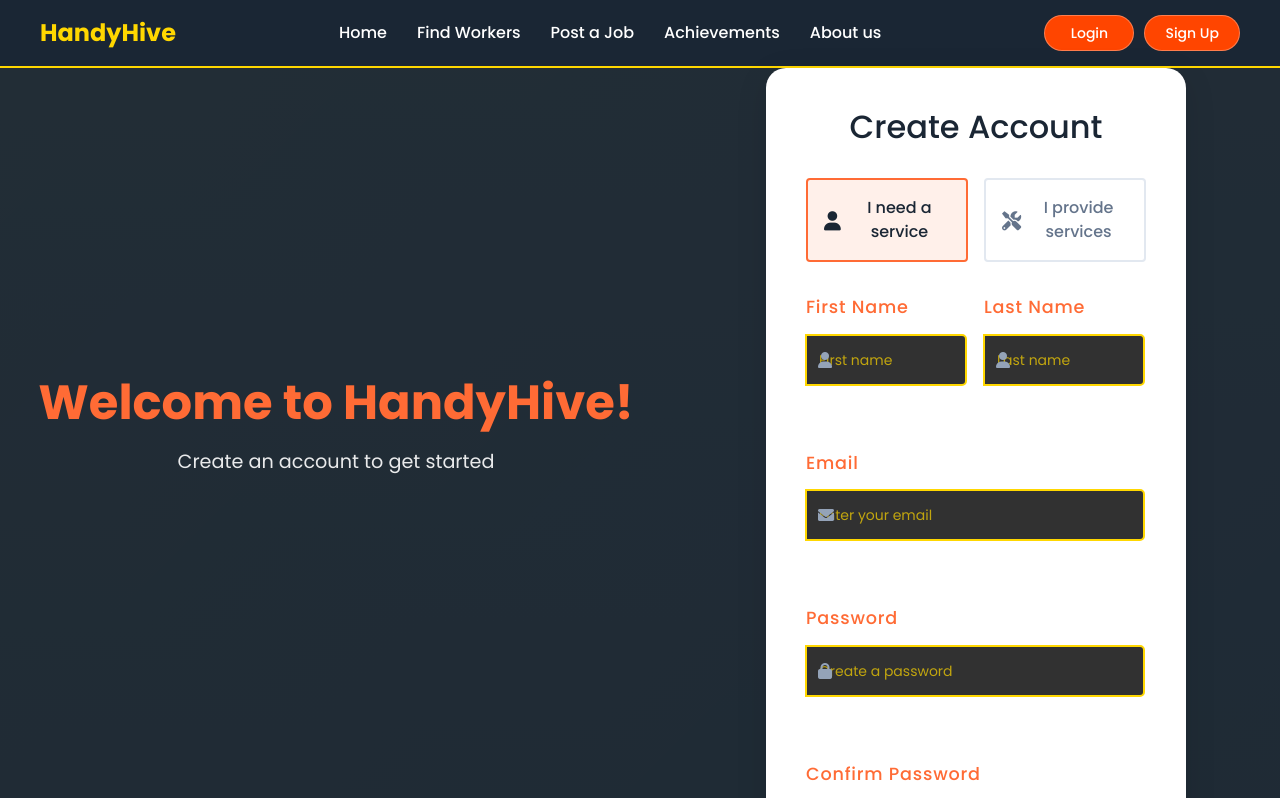
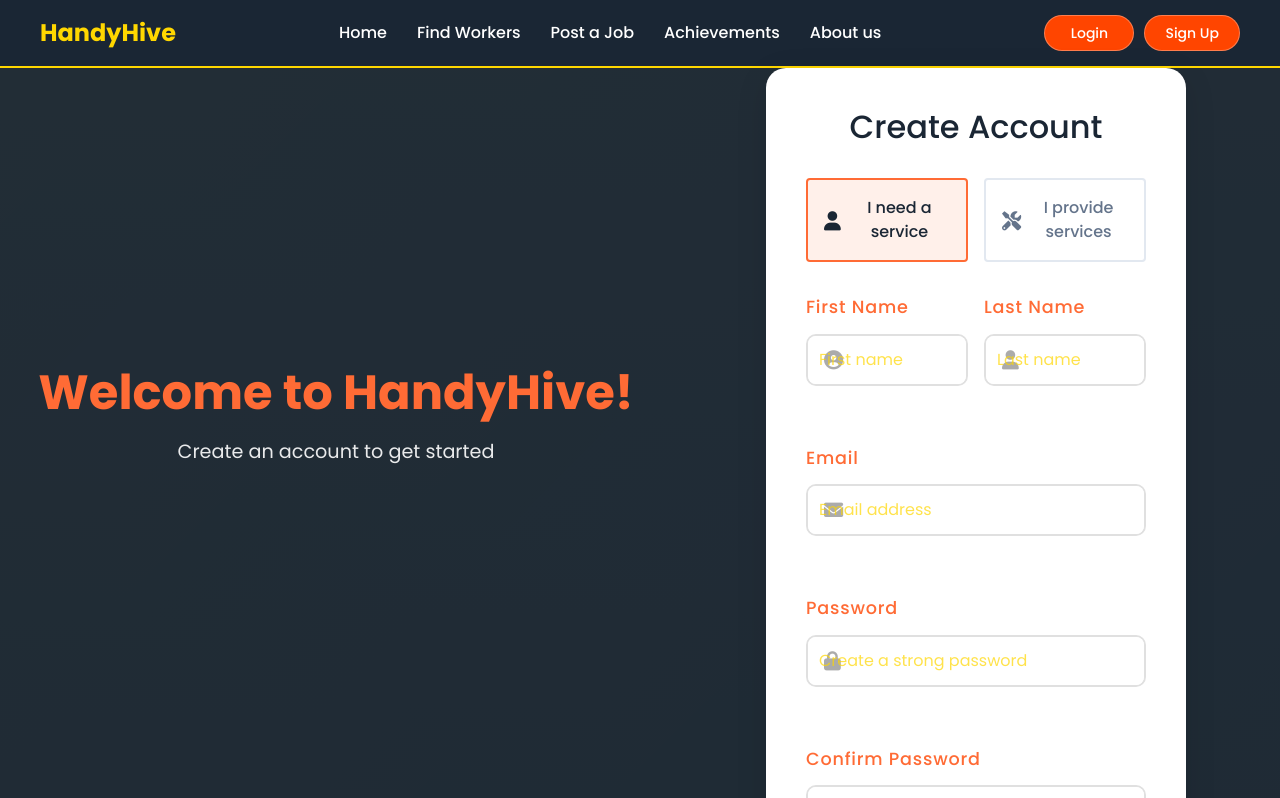
Before and after one commit to N210176/jobfinder, a React (Create React App) app: page /signup in a window 1280 px wide. Shown: the top 798 px of the page. Built offline with nearby package versions, Linux system fonts and the light colour scheme; the HTML template or start-up script is replaced by a standard one.

Commit message:
added new features

```diff
--- a/src/pages/Auth/ForgotPassword.css
+++ b/src/pages/Auth/ForgotPassword.css
@@ -35,7 +35,6 @@
 .form-group input {
     width: 100%;
     padding: 12px;
-    border: 2px solid #FFD700;
     border-radius: 5px;
     font-size: 16px;
     background-color: white;
--- a/src/pages/Auth/Login.css
+++ b/src/pages/Auth/Login.css
@@ -113,20 +113,22 @@
 .login-container .input-group input {
     width: 100%;
     padding: 12px 12px 12px 40px;
-    border: 2px solid #FFD700;
+    border: 2px solid #e0e0e0;
     border-radius: 8px;
     font-size: 0.95rem;
     background-color: white;
-    color: #FFD700;
+    color: #000;
     transition: all 0.3s ease;
 }
 
 .login-container .input-group input:focus {
+    border-color: #888;
     outline: none;
+    box-shadow: 0 0 5px rgba(0, 0, 0, 0.1);
 }
 
 .login-container .input-group input::placeholder {
-    color: #FFD700;
+    color: #000;
     opacity: 0.7;
 }
 
--- a/src/pages/Auth/Signup.css
+++ b/src/pages/Auth/Signup.css
@@ -153,53 +153,64 @@
 }
 
 .input-group {
-    margin-bottom: 20px;
-    position: relative;
+    display: flex;
+    align-items: center;
+    background-color: #ffffff !important;
+    border: 2px solid #e0e0e0;
+    border-radius: 10px;
+    margin-bottom: 15px;
+    padding: 0;
+    overflow: hidden;
+    width: 100%;
+    transition: border-color 0.3s ease;
 }
 
-.input-group i {
-    position: absolute;
-    left: 12px;
-    top: 50%;
-    transform: translateY(-50%);
-    color: #94a3b8;
-    z-index: 1;
+.input-group:focus-within {
+    border-color: #888;
+    box-shadow: 0 0 5px rgba(0, 0, 0, 0.1);
+}
+
+.input-group-icon {
+    display: flex;
+    align-items: center;
+    justify-content: center;
+    padding: 0 15px;
+    background-color: transparent;
+}
+
+.input-group-icon i {
+    color: #888;
+    font-size: 1.2rem;
+    opacity: 0.7;
+    margin: 0;
 }
 
 .input-group input {
+    flex-grow: 1;
+    border: none;
+    padding: 12px 15px;
+    background: #ffffff !important;
+    font-size: 1rem;
+    color: #000 !important;
+    outline: none;
     width: 100%;
-    padding: 12px 12px 12px 35px;
-    border: 1px solid #ddd;
-    border-radius: 4px;
-    font-size: 14px;
-    transition: all 0.3s ease;
-    background-color: white;
-    color: #333;
-    font-family: inherit;
 }
 
-.input-group input::placeholder {
-    color: #94a3b8;
-    font-style: normal;
-    font-size: 14px;
-    opacity: 0.8;
+.signup-container .input-group input::placeholder,
+.signup-container .input-group input::-moz-placeholder,
+.signup-container .input-group input:-ms-input-placeholder,
+.signup-container .input-group input:-webkit-input-placeholder {
+    color: #000000 !important;
+    opacity: 1 !important;
 }
 
-.input-group input:hover {
-    border-color: #FFD700;
-    background-color: white;
-}
-
-.input-group input:focus {
-    outline: none;
-    border-color: #FFD700;
-    box-shadow: 0 0 0 2px rgba(255, 215, 0, 0.2);
-    background-color: white;
-    color: #333;
-}
-
-.input-group input:focus::placeholder {
-    opacity: 0.5;
+.input-group input:-webkit-autofill,
+.input-group input:-webkit-autofill:hover,
+.input-group input:-webkit-autofill:focus,
+.input-group input:-webkit-autofill:active {
+    -webkit-text-fill-color: #333;
+    -webkit-box-shadow: 0 0 0 30px white inset !important;
+    box-shadow: 0 0 0 30px white inset !important;
 }
 
 .error-message {
--- a/src/pages/Auth/Signup.jsx
+++ b/src/pages/Auth/Signup.jsx
@@ -94,32 +94,42 @@
               <div className="form-group">
                 <label htmlFor="firstName">First Name</label>
                 <div className="input-group">
-                  <i className="fas fa-user"></i>
+                  <div className="input-group-icon">
+                    <i className="fas fa-user-circle"></i>
+                  </div>
+                  <div className="input-group-input">
                     <input
                       type="text"
                       id="firstName"
                       name="firstName"
+                      placeholder="First name"
                       value={formData.firstName}
                       onChange={handleInputChange}
-                    placeholder="First name"
                       required
+                      autoComplete="given-name"
                     />
+                  </div>
                 </div>
               </div>
 
               <div className="form-group">
                 <label htmlFor="lastName">Last Name</label>
                 <div className="input-group">
+                  <div className="input-group-icon">
                     <i className="fas fa-user"></i>
+                  </div>
+                  <div className="input-group-input">
                     <input
                       type="text"
                       id="lastName"
                       name="lastName"
+                      placeholder="Last name"
                       value={formData.lastName}
                       onChange={handleInputChange}
-                    placeholder="Last name"
                       required
+                      autoComplete="family-name"
                     />
+                  </div>
                 </div>
               </div>
             </div>
@@ -127,48 +137,63 @@
             <div className="form-group">
               <label htmlFor="email">Email</label>
               <div className="input-group">
+                <div className="input-group-icon">
                   <i className="fas fa-envelope"></i>
+                </div>
+                <div className="input-group-input">
                   <input
                     type="email"
                     id="email"
                     name="email"
+                    placeholder="Email address"
                     value={formData.email}
                     onChange={handleInputChange}
-                  placeholder="Enter your email"
                     required
+                    autoComplete="email"
                   />
+                </div>
               </div>
             </div>
 
             <div className="form-group">
               <label htmlFor="password">Password</label>
               <div className="input-group">
+                <div className="input-group-icon">
                   <i className="fas fa-lock"></i>
+                </div>
+                <div className="input-group-input">
                   <input
                     type="password"
                     id="password"
                     name="password"
+                    placeholder="Create a strong password"
                     value={formData.password}
                     onChange={handleInputChange}
-                  placeholder="Create a password"
                     required
+                    autoComplete="new-password"
                   />
+                </div>
               </div>
             </div>
 
             <div className="form-group">
               <label htmlFor="confirmPassword">Confirm Password</label>
               <div className="input-group">
-                <i className="fas fa-lock"></i>
+                <div className="input-group-icon">
+                  <i className="fas fa-shield-alt"></i>
+                </div>
+                <div className="input-group-input">
                   <input
                     type="password"
                     id="confirmPassword"
                     name="confirmPassword"
+                    placeholder="Confirm your password"
                     value={formData.confirmPassword}
                     onChange={handleInputChange}
-                  placeholder="Confirm your password"
                     required
+                    autoComplete="new-password"
                   />
+                </div>
               </div>
             </div>
 
@@ -189,8 +214,6 @@
               {loading ? 'Creating account...' : 'Create Account'}
             </button>
 
-
-
             <div className="login-link">
               Already have an account? <Link to="/login">Login here</Link>
             </div>
--- a/src/pages/PostJob/PostJob.css
+++ b/src/pages/PostJob/PostJob.css
@@ -1,14 +1,15 @@
 /* Updated placeholder text and label colors */
 
+/* Removed global placeholder color */
 .form-group input::placeholder,
 .form-group input::-moz-placeholder,
 .form-group input:-ms-input-placeholder,
 .form-group input::-ms-input-placeholder,
 .form-group select option:first-child,
 .form-group textarea::placeholder {
-    color: #cccccc !important;
+    color: #000 !important;
     font-weight: 400;
-    font-style: italic;
+    font-style: normal;
     opacity: 0.7;
 }
 
```
Lines whose indentation alone changed are shown as unchanged.
